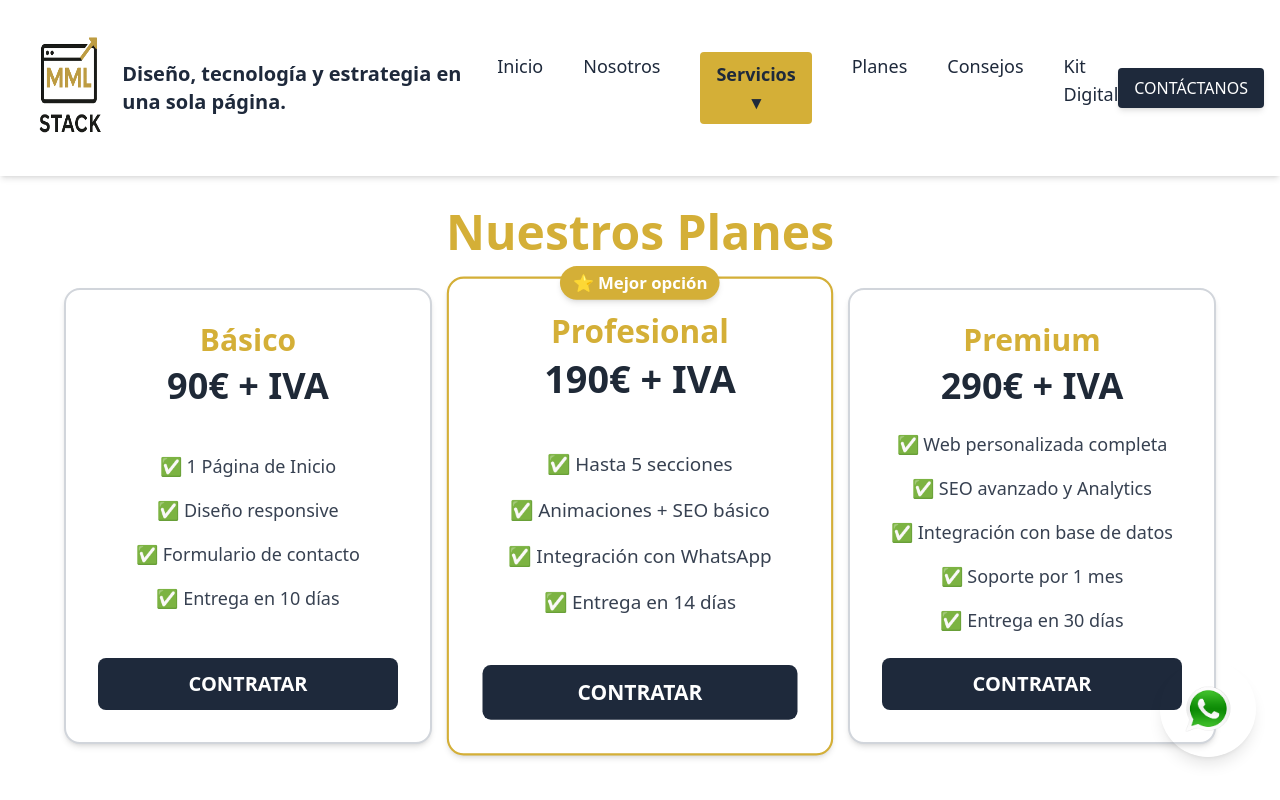
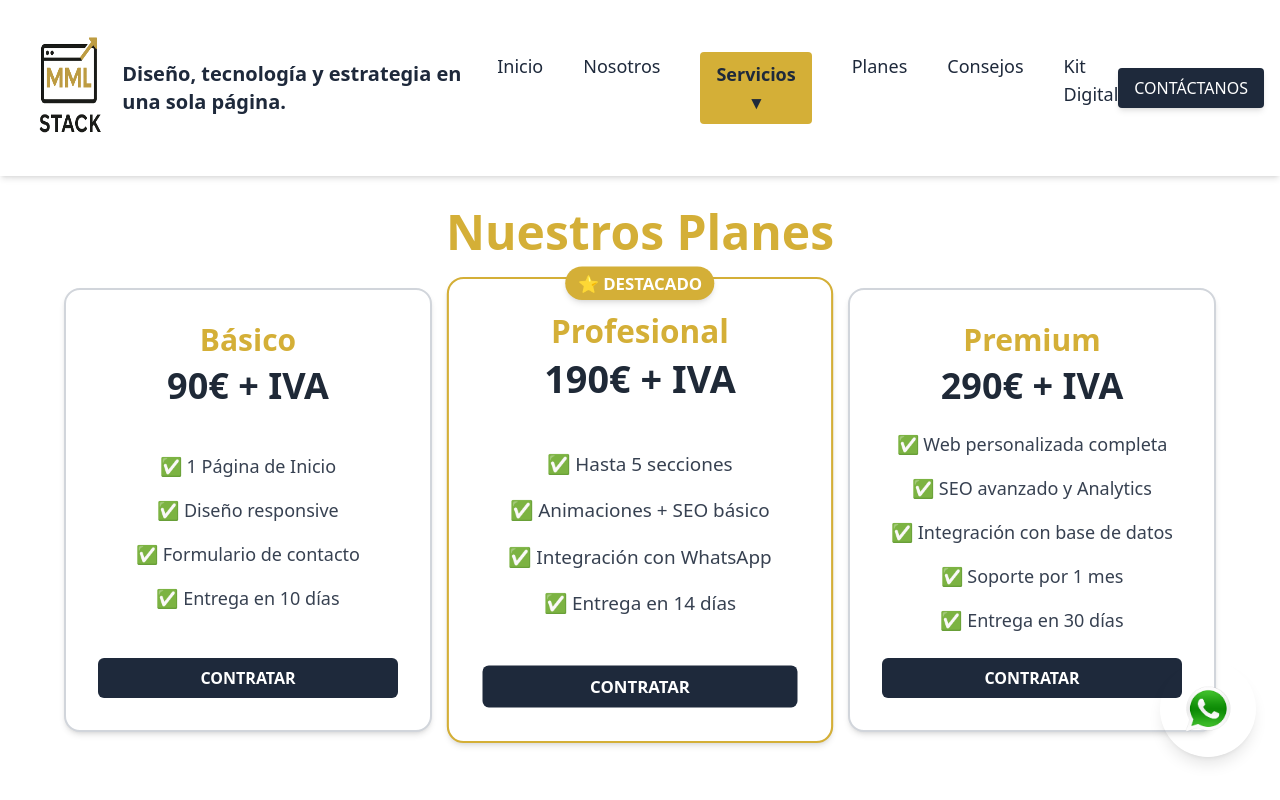
Before and after one commit to MarianDark/mml-website, a React (Vite) app in the folder frontend/: page /planes in a window 1280 px wide. Shown: the top 800 px of the page. Built offline with nearby package versions, Linux system fonts and the light colour scheme.

Commit message:
changes in seo

```diff
--- a/frontend/src/components/PlanCard.jsx
+++ b/frontend/src/components/PlanCard.jsx
@@ -13,13 +13,15 @@ export default function PlanCard({ title, price, features, highlighted }) {
       {/* Etiqueta de "Mejor opción" */}
       {highlighted && (
         <div className="absolute -top-3 left-1/2 transform -translate-x-1/2 bg-mmlgold text-white px-3 py-1 text-sm md:text-base font-semibold rounded-full shadow-md">
-          ⭐ Mejor opción
+          ⭐ DESTACADO
         </div>
       )}
 
       {/* Título y precio */}
       <div className="mb-6">
-        <h3 className="text-xl md:text-3xl font-bold text-mmlgold mb-2">{title}</h3>
+        <h3 className="text-xl md:text-3xl font-bold text-mmlgold mb-2">
+          {title}
+        </h3>
         <p className="text-3xl md:text-4xl font-bold text-gray-800">{price}</p>
       </div>
 
@@ -33,7 +35,8 @@ export default function PlanCard({ title, price, features, highlighted }) {
       </ul>
 
       {/* Botón */}
-      <button className="bg-slate-800 text-white hover:text-mmlgold font-semibold px-4 py-3 rounded-lg text-base md:text-xl transition-colors">
+      {/* Botón */}
+      <button className="bg-slate-800 text-white hover:text-mmlgold font-semibold px-3 py-2 rounded-md text-sm md:text-base transition-colors">
         CONTRATAR
       </button>
     </motion.div>
--- a/frontend/src/pages/Seo.jsx
+++ b/frontend/src/pages/Seo.jsx
@@ -57,7 +57,7 @@ export default function Seo() {
   <div className="bg-white p-8 rounded-xl shadow-md text-center space-y-6">
     <h3 className="text-3xl font-bold text-slate-800">BASIC</h3>
     <p className="text-xl text-mmlgold font-bold">
-      56€ <span className="text-base text-gray-600">/mes + IVA</span>
+      50€ <span className="text-base text-gray-600">/mes + IVA</span>
     </p>
     <ul className="text-left space-y-2 text-sm md:text-base">
       <li>✔️ Más visibilidad en Google</li>
@@ -78,7 +78,7 @@ export default function Seo() {
     </span>
     <h3 className="text-3xl font-bold text-slate-800">PRO</h3>
     <p className="text-xl text-mmlgold font-bold">
-      76€ <span className="text-base text-gray-600">/mes + IVA</span>
+      70€ <span className="text-base text-gray-600">/mes + IVA</span>
     </p>
     <ul className="text-left space-y-2 text-sm md:text-base">
       <li>✔️ Más visibilidad en Google</li>
@@ -97,7 +97,7 @@ export default function Seo() {
   <div className="bg-white p-8 rounded-xl shadow-md text-center space-y-6">
     <h3 className="text-3xl font-bold text-slate-800">PREMIUM</h3>
     <p className="text-xl text-mmlgold font-bold">
-      117€ <span className="text-base text-gray-600">/mes + IVA</span>
+      110€ <span className="text-base text-gray-600">/mes + IVA</span>
     </p>
     <ul className="text-left space-y-2 text-sm md:text-base">
       <li>✔️ Todo lo anterior</li>
```
